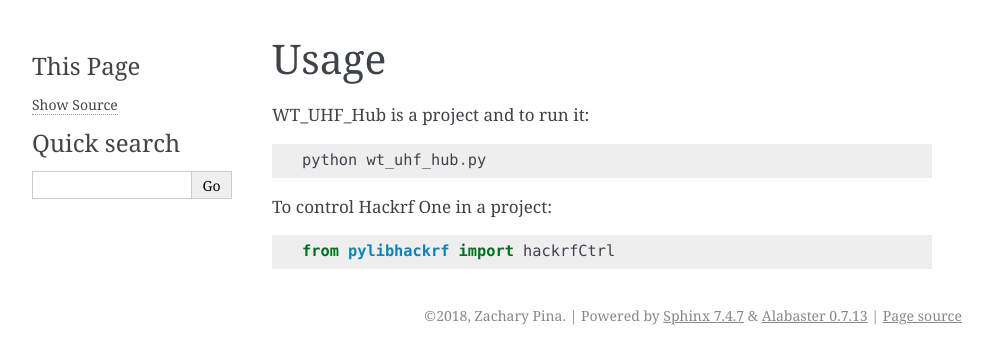
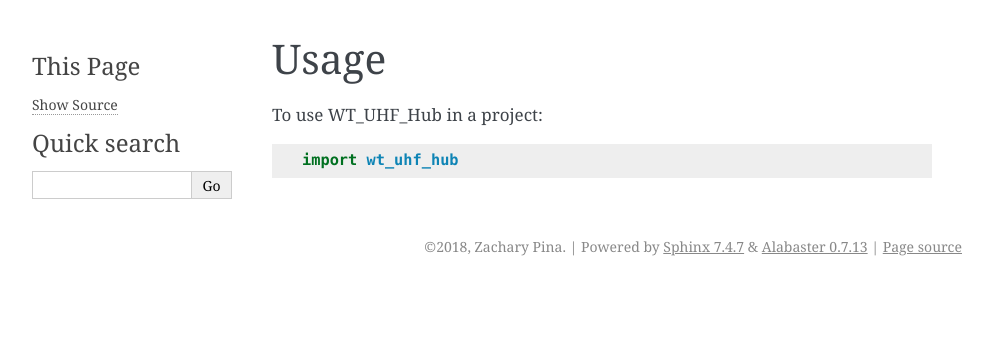
Before and after one commit to ZSP-Electronic/wt_uhf_hub, a Sphinx documentation site: the page built from docs/usage.rst, in a window 1280 px wide. Shown: the top 364 px of the page, without its empty margins (148-1141 px from the left). Built offline with Sphinx 7.4.7, drawn with Linux system fonts in a browser that asks for light colours; pages that are not in the unit, such as notebooks, are missing from menus.

Commit message:
Add files via upload

```diff
--- a/HISTORY.rst
+++ b/HISTORY.rst
@@ -6,3 +6,8 @@ History
 ------------------
 
 * First release on PyPI.
+
+0.9.1 (2018-02-13)
+------------------
+
+* Updated setup.py
--- a/docs/usage.rst
+++ b/docs/usage.rst
@@ -2,10 +2,6 @@
 Usage
 =====
 
-WT_UHF_Hub is a project and to run it::
+To use WT_UHF_Hub in a project::
 
-    python wt_uhf_hub.py
-
-To control Hackrf One in a project::
-
-    from pylibhackrf import hackrfCtrl
+    import wt_uhf_hub
```
Also changed, not shown: README.rst (+4 -28 lines).
